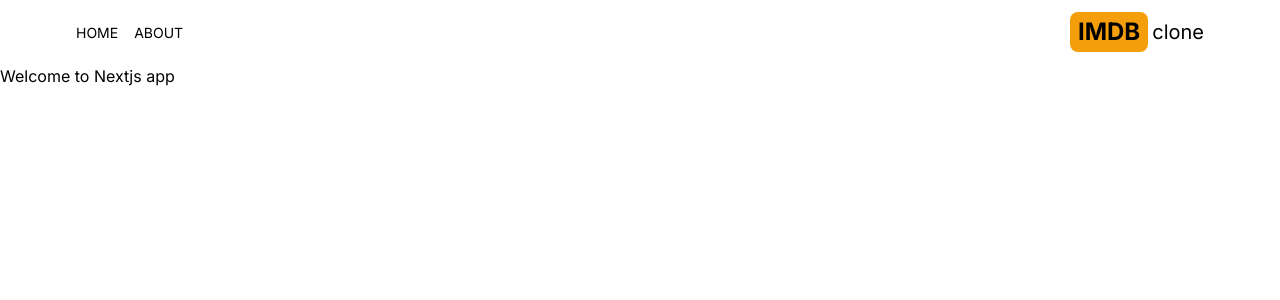
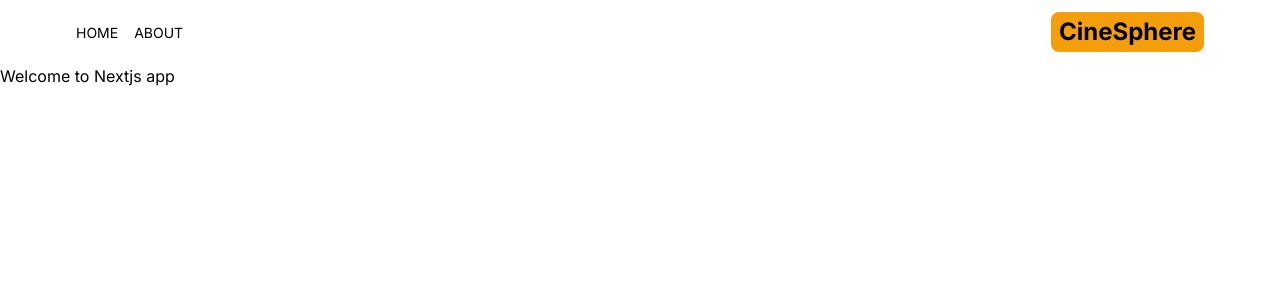
Before and after one commit to Sahil-4U/CineSphere, a Next.js app: page / in a window 1280 px wide. Shown: the top 300 px of the page. Built offline with nearby package versions, Linux system fonts and the light colour scheme.

Commit message:
added a link for creating a rounting

```diff
--- a/src/components/Header.jsx
+++ b/src/components/Header.jsx
@@ -2,6 +2,7 @@ import React from 'react';
 import MenuItems from './MenuItems';
 import { AiFillHome } from 'react-icons/ai';
 import { BsFillInfoCircleFill } from 'react-icons/bs';
+import Link from 'next/link';
 
 export default function Header() {
   return (
@@ -10,14 +11,12 @@ export default function Header() {
               <MenuItems title="home" address="/" Icon={AiFillHome} />
               <MenuItems title="about" address="/about" Icon={BsFillInfoCircleFill} />
           </div>
-          <div className='flex gap-1 items-center'>
+          <Link href={'/'} className='flex gap-1 items-center'>
               <span className='text-2xl font-bold bg-amber-500 rounded-lg px-2 py-1'>
-                  IMDB
+                  CineSphere
               </span>
-              <span className='text-xl hidden sm:inline'>
-                  clone
-              </span>
-          </div>
+
+          </Link>
     </div>
   )
 }
```
